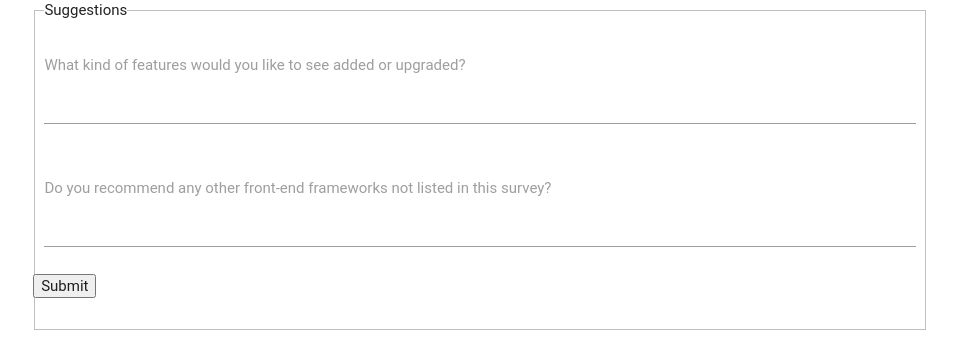
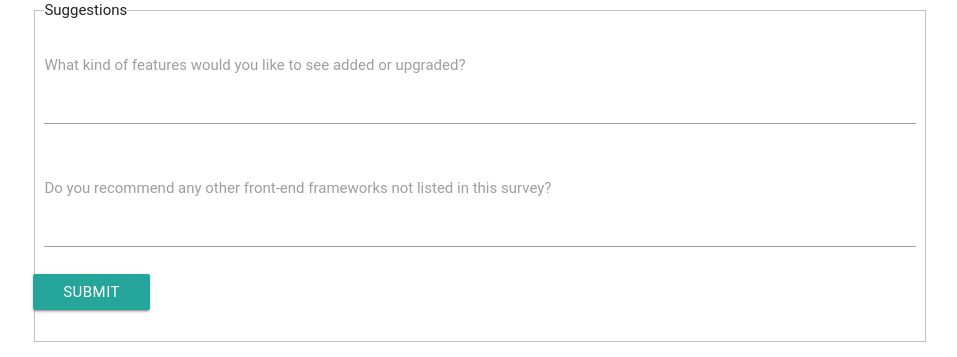
Before and after one commit to ahashim1/CSC174_Assignment8, a PHP site: page / in a window 1280 px wide. Shown: the part 1903-2260 px from the top of the page, without its empty margins (160-1117 px from the left). Before the commit the page ends 2233 px from the top, so only its background shows below. Run offline with PHP 8.4, Linux system fonts and the light colour scheme; some libraries are stand-ins or nearby versions; some web fonts are replaced.

Commit message:
added submit button

```diff
--- a/index.php
+++ b/index.php
@@ -205,7 +205,7 @@
 						<label for="recommend">Do you recommend any other front-end frameworks not listed in this survey?</label>
 					</div>
 
-					<input type="submit" name="Submit">
+					<button class="btn waves-effect waves-light" type="submit" name="Submit">Submit</button>
 
 				</div>
 
```
